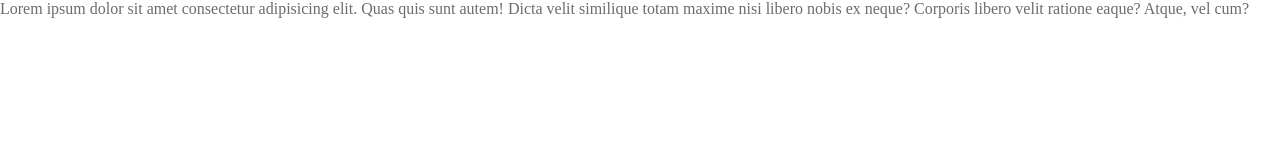
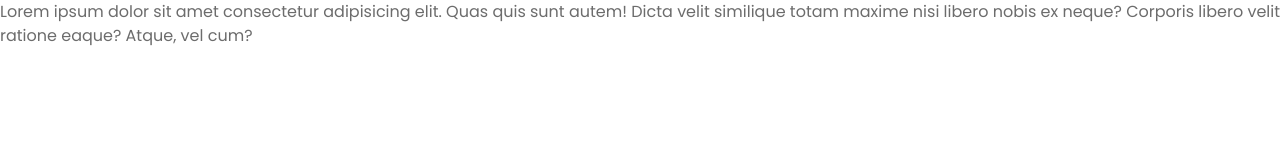
Before and after one commit to MBA-Full-Stack/travelgram, a plain HTML site: page index.html in a window 1280 px wide. Drawn offline with Linux system fonts and the light colour scheme.

Commit message:
chore: setup fonts

```diff
--- a/index.html
+++ b/index.html
@@ -1,10 +1,18 @@
 <!DOCTYPE html>
 <html lang="pt-br">
   <head>
+    <link rel="preconnect" href="https://fonts.googleapis.com" />
+    <link rel="preconnect" href="https://fonts.gstatic.com" crossorigin />
+
     <meta charset="UTF-8" />
     <meta name="viewport" content="width=device-width, initial-scale=1.0" />
     <title>Travelgram | Perfil de viagens</title>
+
     <link rel="stylesheet" href="styles/index.css" />
+    <link
+      href="https://fonts.googleapis.com/css2?family=Poppins:wght@400;700&display=swap"
+      rel="stylesheet"
+    />
   </head>
   <body>
     <p>
--- a/styles/global.css
+++ b/styles/global.css
@@ -12,9 +12,16 @@
   --shape-transparency: #ffffff8f;
   --text-color-primary: #313131;
   --text-color-secondary: #6c6c6c;
+
+  --font-family: "Poppins", sans-serif;
+  --text-lg: bold 32px/125% var(--font-family);
+  --text: 16px/1.5 var(--font-family);
+  --text-md: 14px/170% var(--font-family);
+  --text-sm: 12px/170% var(--font-family);
 }
 
 body {
+  font: var(--text);
   color: var(--text-color-secondary);
   background-color: var(--background-color);
 }
```
